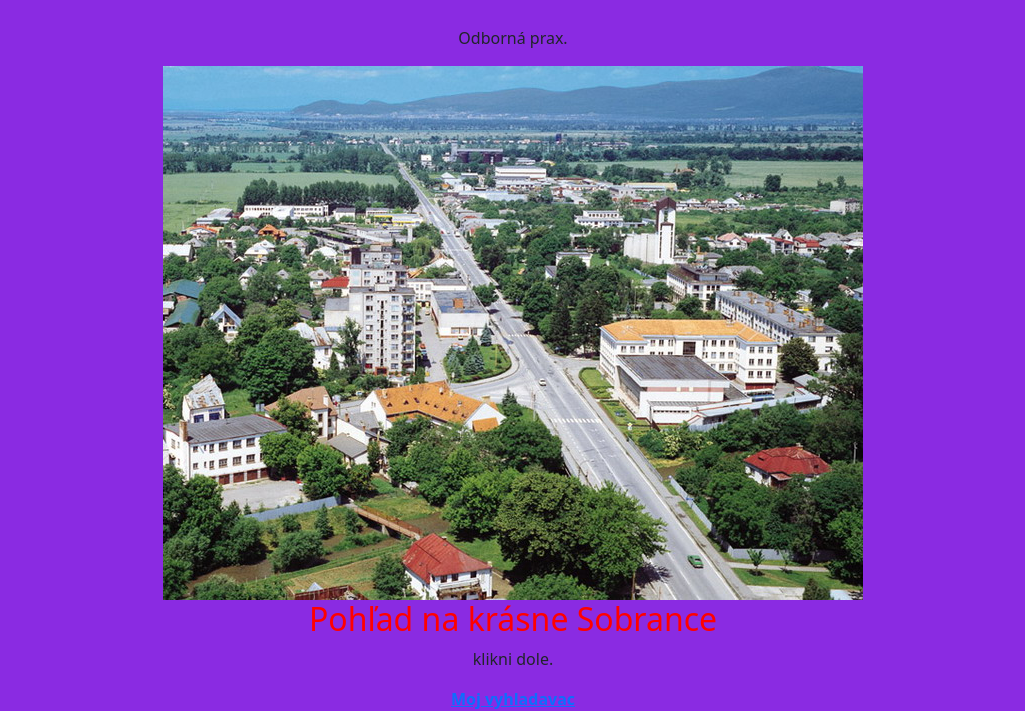
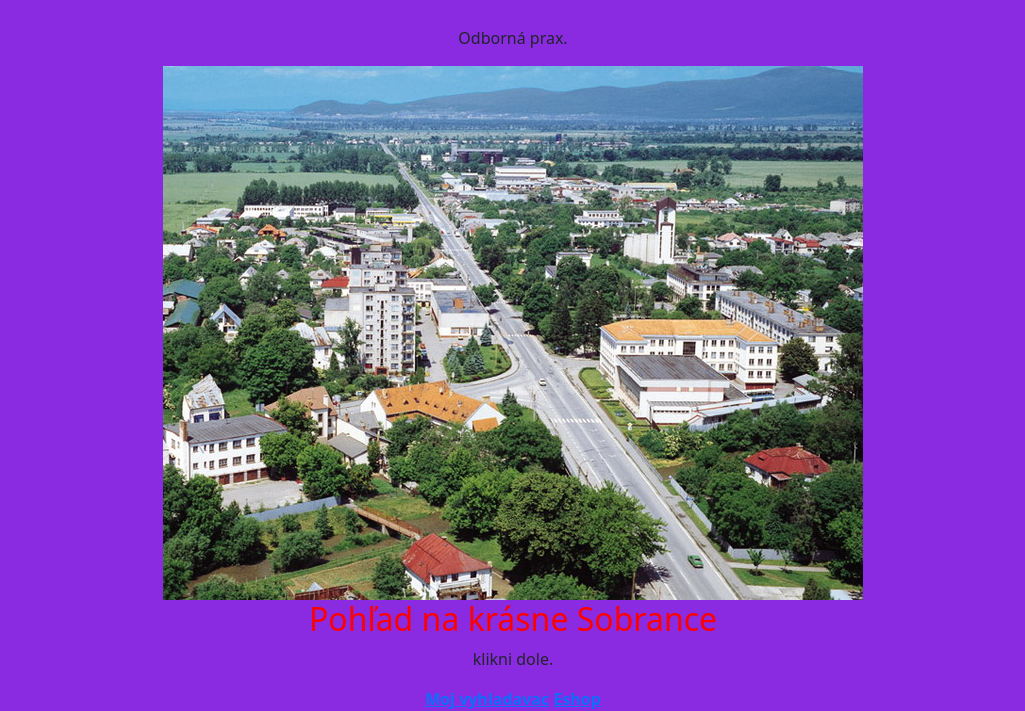
Before and after one commit to Tomkacik/Tomkacik.github.io, a plain HTML site: page index.html in a window 1280 px wide. Shown: the part 180-891 px from the top of the page, without its empty margins (127-1152 px from the left). Drawn offline with nearby package versions, Linux system fonts and the light colour scheme.

Commit message:
Update index.html

```diff
--- a/index.html
+++ b/index.html
@@ -17,10 +17,12 @@
 <p>klikni dole.</p>
 <strong>
     <a href="./vyhladavac/index.html">Moj vyhladavac<alt="Github"></a>
+    <a href="./Tomka stránka/stránka/index.html">Eshop<alt="Github"></a>
 </strong>
 </body>
 </html>
 
 <head>
     <link rel="stylesheet" href="Tomkastranka .css">
+
 </head>
```
